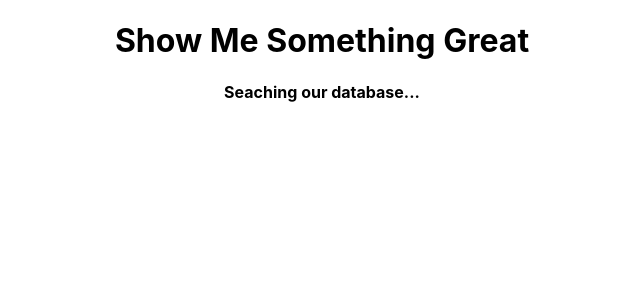
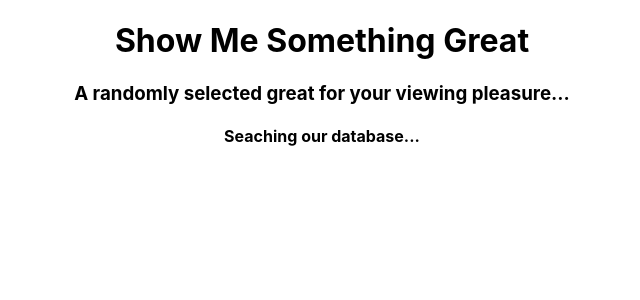
Before and after one commit to PsimanUK/show-me-something-great, a React (Create React App) app: page / in a window 1280 px wide. Shown: the top 300 px of the page, without its empty margins (318-958 px from the left). Built offline with nearby package versions, Linux system fonts and the light colour scheme; no server answers.

Commit message:
add sub-heading to Header and instructions to the bottom of Movie's main section to make understanding the site's purpose clearer.

```diff
--- a/src/components/Header.jsx
+++ b/src/components/Header.jsx
@@ -2,9 +2,10 @@ import React from 'react';
 
 const Header = () => {
     return (
-        <h1>
-            Show Me Something Great
-        </h1>
+        <header>
+            <h1>Show Me Something Great</h1>
+            <h3>A randomly selected great for your viewing pleasure...</h3>
+        </header>
     );
 };
 
--- a/src/components/Movie.jsx
+++ b/src/components/Movie.jsx
@@ -63,7 +63,9 @@ const Movie = () => {
                 <h3>{movie['title']}</h3> <h4>({movie['release_date']})</h4>
                 <h4>{movie['vote_average']}</h4>
                 <p>{movie['overview']}</p>
-                <button onClick={() => searchAgain(randomiseNumber())} >Seen it! Show Me Another</button>
+                <h3>Already seen it?</h3>
+                <h4>Click the button to be served another great.</h4>
+                <button onClick={() => searchAgain(randomiseNumber())} >Show Me Another</button>
             </main>
         );
     } else if (fetchingData === false && error !== 0) {
```
